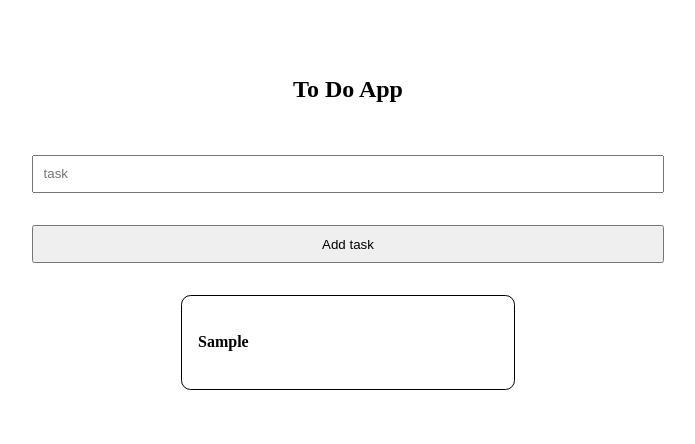
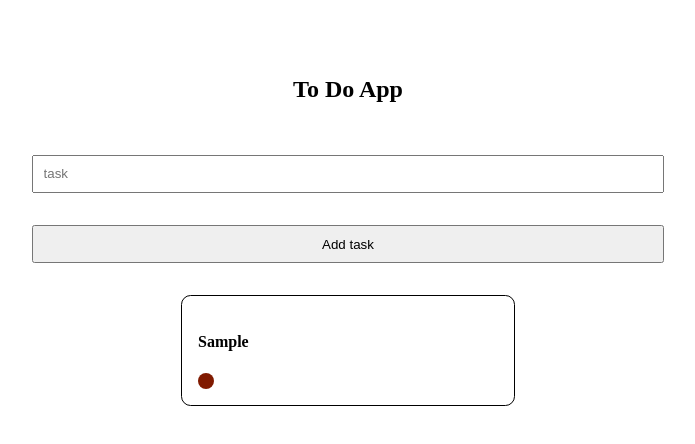
Before and after one commit to robertasRobotas/TYPE-23-to-d0-app, a plain HTML site: page index.html in a window 1280 px wide. Both pictures are taken after typing "Sample" into the empty fields and a click on the button "Add task". Shown: the whole page, without its empty margins (292-987 px from the left). Drawn offline with Linux system fonts and the light colour scheme.

Commit message:
Added data to localstorage

```diff
--- a/script.js
+++ b/script.js
@@ -11,7 +11,40 @@ const validate = (taskValue) => {
   }
 };
 
-const tasks = [];
+const tasks = JSON.parse(localStorage.getItem("tasks")) || [];
+
+const buildCards = () => {
+  taskInput.value = "";
+  tasksWrapper.innerHTML = "";
+
+  [...tasks].reverse().forEach((t) => {
+    const card = document.createElement("div");
+    card.setAttribute("class", "card");
+
+    card.addEventListener("click", () => {
+      const index = tasks.findIndex((i) => i.title === t.title);
+
+      tasks[index].isDone = !tasks[index].isDone;
+      localStorage.setItem("tasks", JSON.stringify(tasks));
+      buildCards();
+    });
+
+    const title = document.createElement("h4");
+    title.textContent = t.title;
+
+    const indicator = document.createElement("div");
+
+    indicator.setAttribute(
+      "class",
+      `indicator ${t.isDone === true ? "completed" : "not-completed"}`
+    );
+
+    card.append(title);
+    card.append(indicator);
+
+    tasksWrapper.append(card);
+  });
+};
 
 button.addEventListener("click", () => {
   const isValid = validate(taskInput.value);
@@ -27,18 +60,9 @@ button.addEventListener("click", () => {
 
   tasks.push(task);
 
-  taskInput.value = "";
-  tasksWrapper.innerHTML = "";
+  localStorage.setItem("tasks", JSON.stringify(tasks));
 
-  tasks.forEach((t) => {
-    const card = document.createElement("div");
-    card.setAttribute("class", "card");
+  buildCards();
+});
 
-    const title = document.createElement("h4");
-    title.textContent = t.title;
-
-    card.append(title);
-
-    tasksWrapper.append(card);
-  });
-});
+buildCards();
--- a/styles.css
+++ b/styles.css
@@ -20,6 +20,7 @@
   border-radius: 0.6rem;
   padding: 1rem;
   width: 300px;
+  cursor: pointer;
 }
 
 .form h2 {
@@ -33,3 +34,17 @@
 .form button {
   padding: 0.6rem;
 }
+
+.indicator {
+  height: 1rem;
+  width: 1rem;
+  border-radius: 50%;
+}
+
+.completed {
+  background-color: green;
+}
+
+.not-completed {
+  background-color: rgb(128, 26, 0);
+}
```
